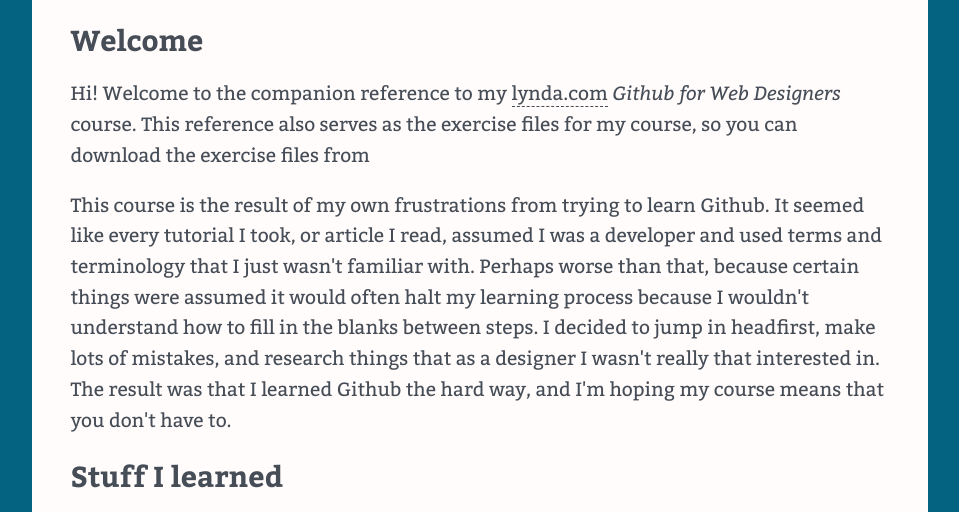
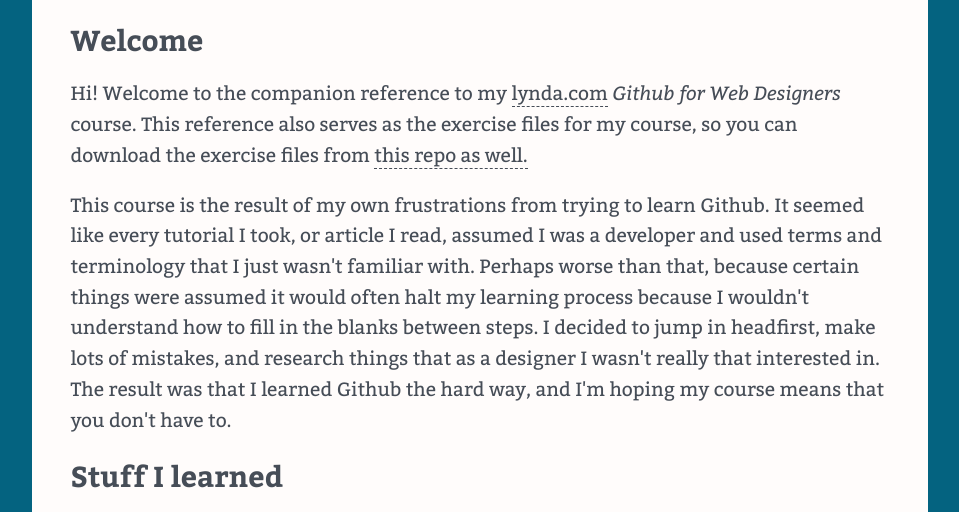
Before and after one commit to gmatthews61/github-for-web, a plain HTML site: page index.html in a window 1280 px wide. Shown: the part 229-741 px from the top of the page, without its empty margins (160-1119 px from the left). Drawn offline with nearby package versions, Linux system fonts and the light colour scheme.

Commit message:
Updated link with title attribuite

```diff
--- a/index.html
+++ b/index.html
@@ -26,7 +26,7 @@
     </nav>
     <main>
     <h2>Welcome</h2>
-    <p>Hi! Welcome to the companion reference to my <a href="http://www.lynda.com" title="lynda.com">lynda.com</a> <em>Github for Web Designers</em> course. This reference also serves as the exercise files for my course, so you can download the exercise files from <a href="https://github.com/EliteGD/github-for-web"this repo as well.</a></p>
+    <p>Hi! Welcome to the companion reference to my <a href="http://www.lynda.com" title="lynda.com">lynda.com</a> <em>Github for Web Designers</em> course. This reference also serves as the exercise files for my course, so you can download the exercise files from <a href="https://github.com/EliteGD/github-for-web" title="companion repo for lynda.com course">this repo as well.</a></p>
     <p>This course is the result of my own frustrations from trying to learn Github. It seemed like every tutorial I took, or article I read, assumed I was a developer and used terms and terminology that I just wasn't familiar with. Perhaps worse than that, because certain things were assumed it would often halt my learning process because I wouldn't understand how to fill in the blanks between steps. I decided to jump in headfirst, make lots of mistakes, and research things that as a designer I wasn't really that interested in. The result was that I learned Github the hard way, and I'm hoping my course means that you don't have to.</p>
     <h2>Stuff I learned</h2>
     <p>Whenever I learn something new I have those &quot;aha&rdquo; moments where I break through the murk into moments of clarity. In addition to the reference and glossary that you&rsquo;ll find here I wanted to list some of the concepts that I found really important when learning Github.</p>
```
